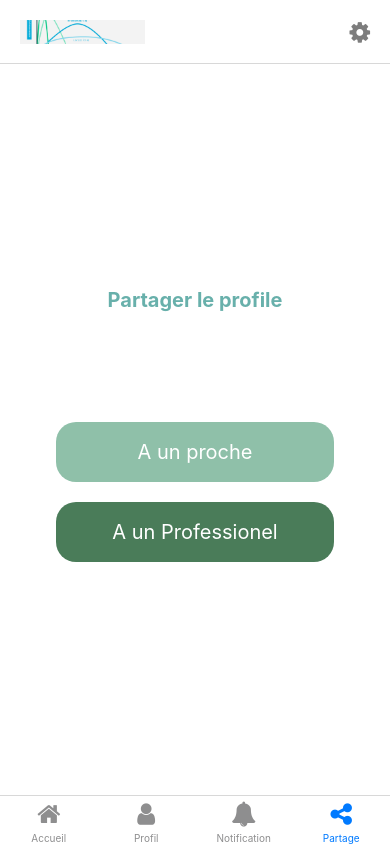
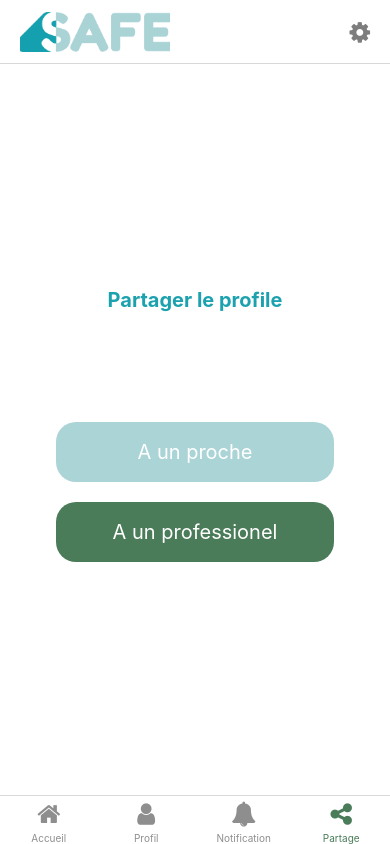
Before and after one commit to Liaxum/diabete, a React Native app: screen /Partage in a window 390 px wide. Built offline with nearby package versions, Linux system fonts and the light colour scheme.

Commit message:
@upd: change colors

```diff
--- a/App.js
+++ b/App.js
@@ -30,6 +30,7 @@ export default function App() {
                             return <Icon name="share-alt" size={size} color={color} />;
                     }
                 },
+                tabBarActiveTintColor: '#4A7C59',
                 headerRight: (_) => (
                     <CustomButton title={<Icon name="gear" size={24} color="#7D7D7D"/>} styles={{button: {
                         marginRight: 20,
@@ -37,7 +38,7 @@ export default function App() {
                 ),
                 headerTitle: '',
                 headerLeft: (_) => (
-                    <Image source={require('./assets/graph.png')} style={{width: 125, height: 24, marginLeft: 20}}/>
+                    <Image source={require('./assets/logo.png')} style={{width: 150, height: 40, marginLeft: 20}}/>
                 )
             })}>
                 <Tab.Group>
--- a/Styles.js
+++ b/Styles.js
@@ -4,12 +4,12 @@ const generalStyle = StyleSheet.create({
   title: {
     fontSize: 20,
     fontWeight: "bold",
-    color: '#68B0AB'
+    color: '#1CA1AF'
   },
   subTitle: {
     fontSize: 16,
     fontWeight: "bold",
-    color: '#8FC0A9'
+    color: '#ABD4D7'
   }
 })
 
--- a/views/Home.js
+++ b/views/Home.js
@@ -14,12 +14,12 @@ const styles = StyleSheet.create(({
         padding: 10,
         borderRadius: 50,
         margin: 5,
-        backgroundColor: '#68B0AB'
+        backgroundColor: '#1CA1AF'
     },
     title: {
         fontWeight: 'bold',
         fontSize: 20,
-        color: '#68B0AB',
+        color: '#1CA1AF',
         marginBottom: 20
     },
     box: {
@@ -31,7 +31,7 @@ const styles = StyleSheet.create(({
         title: {
             fontWeight: 'bold',
             fontSize: 18,
-            color: '#8FC0A9',
+            color: '#ABD4D7',
             marginBottom: 10
         }
     }
@@ -64,7 +64,7 @@ export default function Home({ navigation }) {
                         source={require('../assets/graph.png')}
                     />
                     <View style={{alignItems: 'flex-end' }}>
-                        <CustomButton styles={{ button: styles.button, title: {color: 'white'} }} title="Voir le détail" onPress={() => navigation.navigate('Profile')} />
+                        <CustomButton styles={{ button: styles.button, title: {color: 'white'} }} title="Voir les données" onPress={() => navigation.navigate('Profile')} />
                     </View>
                 </View>
                 <CustomButton styles={{ button: styles.button, title: {color: 'white'} }} title="Partager la fiche profile de Julie" onPress={() => navigation.navigate('Partage')} />
--- a/views/Notification.js
+++ b/views/Notification.js
@@ -5,7 +5,7 @@ const styles = StyleSheet.create({
     title: {
         fontSize: 20,
         fontWeight: "bold",
-        color: "#68B0AB",
+        color: "#1CA1AF",
         margin: 20,
     },
     header: {
--- a/views/Profile.js
+++ b/views/Profile.js
@@ -25,7 +25,7 @@ const styles = StyleSheet.create({
         borderRadius: 50,
         margin: 5,
         borderWidth: 1,
-        borderColor: '#68B0AB'
+        borderColor: '#1CA1AF'
     },
     globalButtonGroup: {
         marginTop: 50,
@@ -59,7 +59,7 @@ export default function Profile({navigation}) {
                     <CustomButton styles={{button: styles.button}} title="Partager la fiche" onPress={() => navigation.navigate('Partage')}/>
                 </View>
             </View>
-            <ButtonGroup selectColor="#C8D5B9" defaultColor="#F3F3F3" selectTextColor="#18201A" defaultTextColor="#B5B5B5" borderRadius={100} globalStyles={styles.globalButtonGroup} btnStyle={styles.btnButtonGroup} btns={['Jour', 'Mois', 'Année']}/>
+            <ButtonGroup selectColor="#ABD4D7" defaultColor="#F3F3F3" selectTextColor="#18201A" defaultTextColor="#B5B5B5" borderRadius={100} globalStyles={styles.globalButtonGroup} btnStyle={styles.btnButtonGroup} btns={['Jour', 'Mois', 'Année']}/>
             <Text style={{...generalStyle.subTitle, margin: 20}}>Données pour le {new Date().toDateString()}</Text>
             <Image style={styles.imageGraph} source={require('../assets/graph.png')} />
             <View style={styles.box}>
--- a/views/Share.js
+++ b/views/Share.js
@@ -10,7 +10,7 @@ const styles= StyleSheet.create({
         marginBottom: 100
     },
     btnFamily: {
-        backgroundColor: '#8FC0A9',
+        backgroundColor: '#ABD4D7',
         borderRadius: 20,
         padding: 10,
         margin: 10,
@@ -44,7 +44,7 @@ export default function Share({navigation}) {
         <View style={{ flex: 1, alignItems: 'center', justifyContent: 'center' }}>
             <Text style={styles.title}>Partager le profile</Text>
             <CustomButton styles={{button: styles.btnFamily, title: styles.btnText}} onPress={showToast} title="A un proche"/>
-            <CustomButton styles={{button: styles.btnPro, title: styles.btnText}} onPress={() => navigation.navigate('SharePro')} title="A un Professionel" />
+            <CustomButton styles={{button: styles.btnPro, title: styles.btnText}} onPress={() => navigation.navigate('SharePro')} title="A un professionel" />
         </View>
     );
 }
```
Also changed, not shown: assets/logo.png (added).
